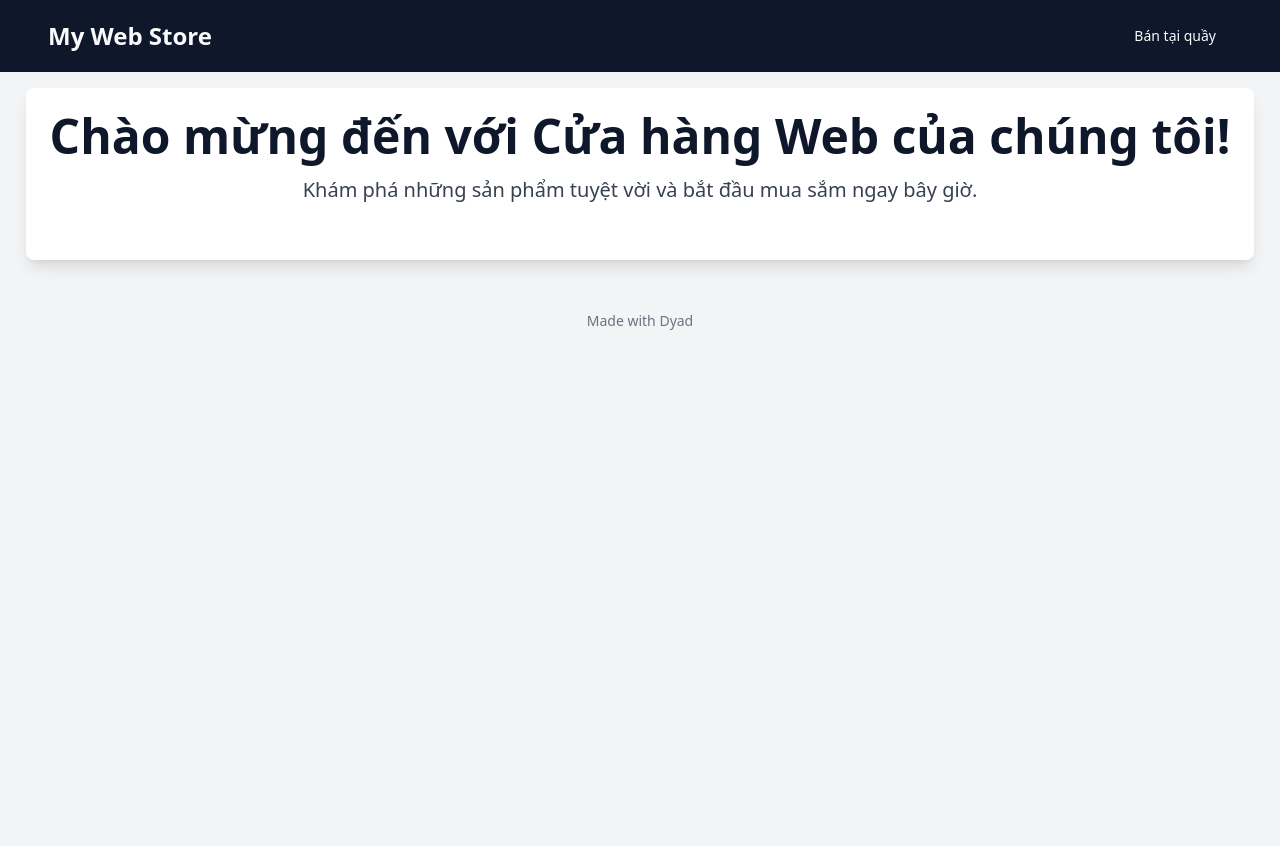
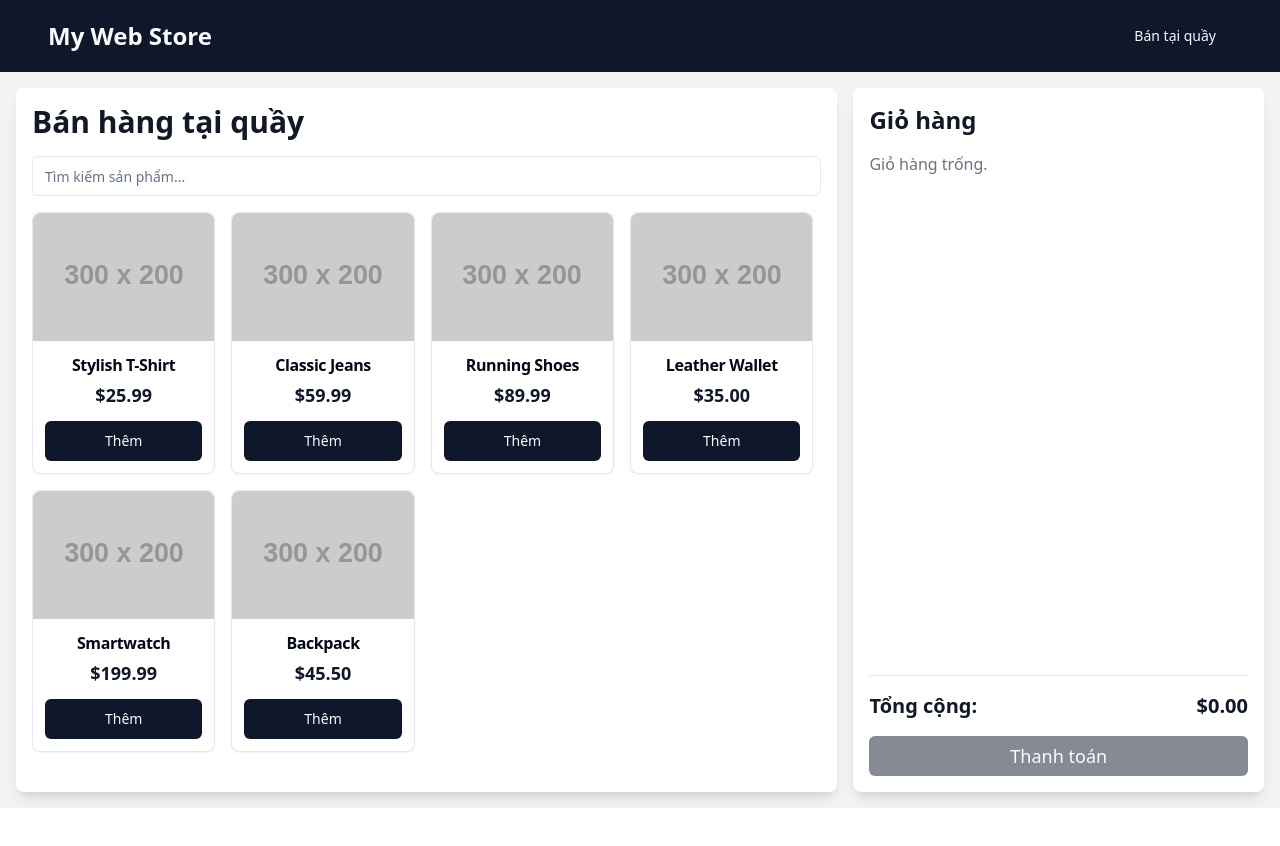
Before and after one commit to lamkbvn/FE-Store-NET, a React (Vite) app: page / in a window 1280 px wide. Shown: the top 846 px of the page. After the commit the page ends 808 px from the top, so only its background shows below. Built offline with nearby package versions, Linux system fonts and the light colour scheme.

Commit message:
[dyad] wrote 1 file(s), deleted 1 file(s)

```diff
--- a/src/App.tsx
+++ b/src/App.tsx
@@ -2,11 +2,10 @@ import { Toaster as Sonner } from "@/components/ui/sonner";
 import { TooltipProvider } from "@/components/ui/tooltip";
 import { QueryClient, QueryClientProvider } from "@tanstack/react-query";
 import { BrowserRouter, Routes, Route } from "react-router-dom";
-import Index from "./pages/Index";
 import NotFound from "./pages/NotFound";
 import StorePage from "./pages/StorePage";
 import ProductDetailPage from "./pages/ProductDetailPage";
-import CashierPage from "./pages/CashierPage"; // Import CashierPage
+import CashierPage from "./pages/CashierPage";
 import Header from "./components/Header";
 
 const queryClient = new QueryClient();
@@ -18,10 +17,10 @@ const App = () => (
       <BrowserRouter>
         <Header />
         <Routes>
-          <Route path="/" element={<Index />} />
+          <Route path="/" element={<CashierPage />} /> {/* CashierPage is now the default route */}
           <Route path="/store" element={<StorePage />} />
           <Route path="/products/:id" element={<ProductDetailPage />} />
-          <Route path="/cashier" element={<CashierPage />} /> {/* New route for Cashier Page */}
+          <Route path="/cashier" element={<CashierPage />} />
           {/* ADD ALL CUSTOM ROUTES ABOVE THE CATCH-ALL "*" ROUTE */}
           <Route path="*" element={<NotFound />} />
         </Routes>
--- a/src/pages/Index.tsx
+++ /dev/null
@@ -1,39 +0,0 @@
-import React from "react";
-import { MadeWithDyad } from "@/components/made-with-dyad";
-// ProductCard và các import liên quan đến sản phẩm không còn cần thiết trên trang chủ
-// import ProductCard from "@/components/ProductCard";
-// import { products, Product } from "@/data/products";
-// import { showSuccess } from "@/utils/toast";
-
-const Index = () => {
-  // handleAddToCart không còn cần thiết trên trang chủ
-  // const handleAddToCart = (product: Product) => {
-  //   showSuccess(`${product.name} đã được thêm vào giỏ hàng!`);
-  // };
-
-  return (
-    <div className="min-h-screen flex flex-col items-center bg-gray-100 dark:bg-gray-900 text-gray-900 dark:text-gray-100 p-4">
-      <div className="text-center p-6 bg-white dark:bg-gray-800 rounded-lg shadow-lg mb-8">
-        <h1 className="text-5xl font-extrabold mb-4 text-primary dark:text-primary-foreground">
-          Chào mừng đến với Cửa hàng Web của chúng tôi!
-        </h1>
-        <p className="text-xl text-gray-700 dark:text-gray-300 mb-8">
-          Khám phá những sản phẩm tuyệt vời và bắt đầu mua sắm ngay bây giờ.
-        </p>
-      </div>
-
-      {/* Phần hiển thị sản phẩm đã được loại bỏ */}
-      {/* <div className="container mx-auto">
-        <h2 className="text-3xl font-bold text-center mb-8">Sản phẩm của chúng tôi</h2>
-        <div className="grid grid-cols-1 sm:grid-cols-2 md:grid-cols-3 lg:grid-cols-4 gap-6">
-          {products.map((product) => (
-            <ProductCard key={product.id} product={product} onAddToCart={handleAddToCart} />
-          ))}
-        </div>
-      </div> */}
-      <MadeWithDyad />
-    </div>
-  );
-};
-
-export default Index;
```
